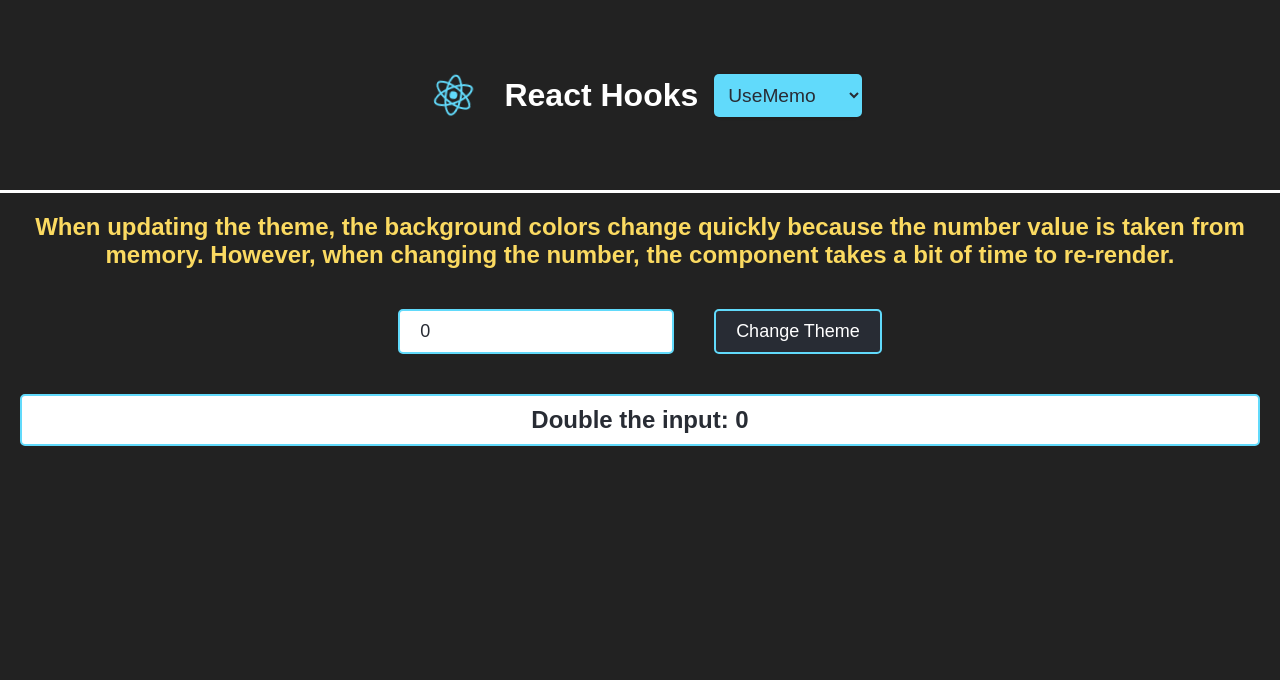
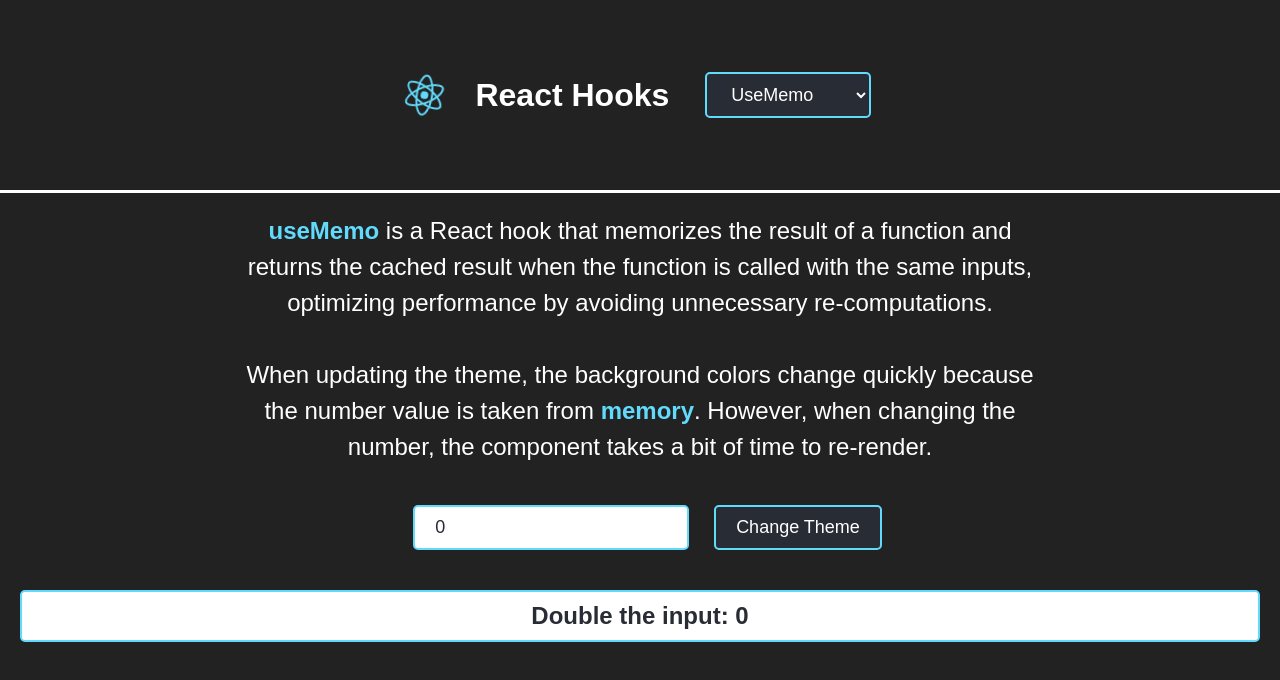
Before and after one commit to elarsaks/react-hooks, a React (Create React App) app: page /useMemo in a window 1280 px wide. Shown: the top 680 px of the page. Built offline with nearby package versions, Linux system fonts and the light colour scheme.

Commit message:
Update styles.

```diff
--- a/src/App.css
+++ b/src/App.css
@@ -35,20 +35,20 @@ body {
 }
 
 .header-selector {
-  color: #282C34;
-  background-color: #61DAFB;
-  border: none;
-  padding: 10px;
+  margin: 20px;
+  color: white;
+  background-color: #282c34;
   border-radius: 5px;
-  font-size: 1.2em;
-  outline: none;
-  box-shadow: 0 1px 3px rgba(0, 0, 0, 0.1);
+  padding: 10px 20px;
+  font-size: 18px;
+  cursor: pointer;
+  border: 2px solid #61DAFB;
   cursor: pointer;
 }
 
-
 .button-style {
-  margin: 20px;
+  margin: 5px;
+  margin-top: 20px;
   color: white;
   background-color: #282c34;
   border-radius: 5px;
@@ -58,8 +58,10 @@ body {
   border: 2px solid #61DAFB;
 }
 
+
 .active-button-style {
-  margin: 20px;
+  margin: 5px;
+  margin-top: 20px;
   color: white;
   background-color: #282c34;
   border-radius: 5px;
@@ -68,3 +70,19 @@ body {
   cursor: pointer;
   border: 2px solid #FBDA61;
 }
+
+.info-style {
+  font-size: 24px;
+  font-weight: normal;
+  line-height: 1.5;
+  color: #FFFFFF;
+  margin: 20px;
+  max-width: 800px;
+  margin-left: auto;
+  margin-right: auto;
+}
+
+.info-style span {
+  font-weight: bold;
+  color: #61DAFB;
+}
--- a/src/pages/UseEffect.jsx
+++ b/src/pages/UseEffect.jsx
@@ -21,6 +21,13 @@ export default () => {
 
   return (
     <>
+      <h2 className="info-style">
+        <span>"useEffect"</span> is a React hook that allows you to perform side
+        effects in
+        <span> functional components</span>, such as fetching data, subscribing
+        to events, or manually changing the <span> DOM</span>, after every
+        render or when specific dependencies change.
+      </h2>
       <div>
         <button
           onClick={() => setResourceType("posts")}
--- a/src/pages/UseMemo.jsx
+++ b/src/pages/UseMemo.jsx
@@ -1,11 +1,6 @@
 import React, { useState, useMemo } from "react";
 
 export default () => {
-  const infoStyle = {
-    color: "#FBDA61",
-    margin: "20px",
-  };
-
   const inputStyle = {
     margin: "20px",
     border: "2px solid #61DAFB",
@@ -55,10 +50,15 @@ export default () => {
 
   return (
     <>
-      <h2 style={infoStyle}>
+      <h2 className="info-style">
+        <span>useMemo</span> is a React hook that memorizes the result of a
+        function and returns the cached result when the function is called with
+        the same inputs, optimizing performance by avoiding unnecessary
+        re-computations.
+        <br></br> <br></br>
         When updating the theme, the background colors change quickly because
-        the number value is taken from memory. However, when changing the
-        number, the component takes a bit of time to re-render.
+        the number value is taken from <span> memory</span>. However, when
+        changing the number, the component takes a bit of time to re-render.
       </h2>
       {/* Input field to change the number */}
       <input
@@ -69,7 +69,7 @@ export default () => {
       />
       {/* Button to change the theme */}
       <button
-        class="button-style"
+        className="button-style"
         onClick={(e) => setDark((prevDark) => !prevDark)}
       >
         Change Theme
--- a/src/pages/UseState.jsx
+++ b/src/pages/UseState.jsx
@@ -40,6 +40,12 @@ export default () => {
 
   return (
     <>
+      <h2 className="info-style">
+        <span>useState</span> is a crucial React hook for managing state in
+        <span> functional components</span>, enabling dynamic and interactive
+        user interfaces through simple initialization and updates.
+      </h2>
+
       <button style={buttonStyle} onClick={handleDecrement}>
         -
       </button>
```
